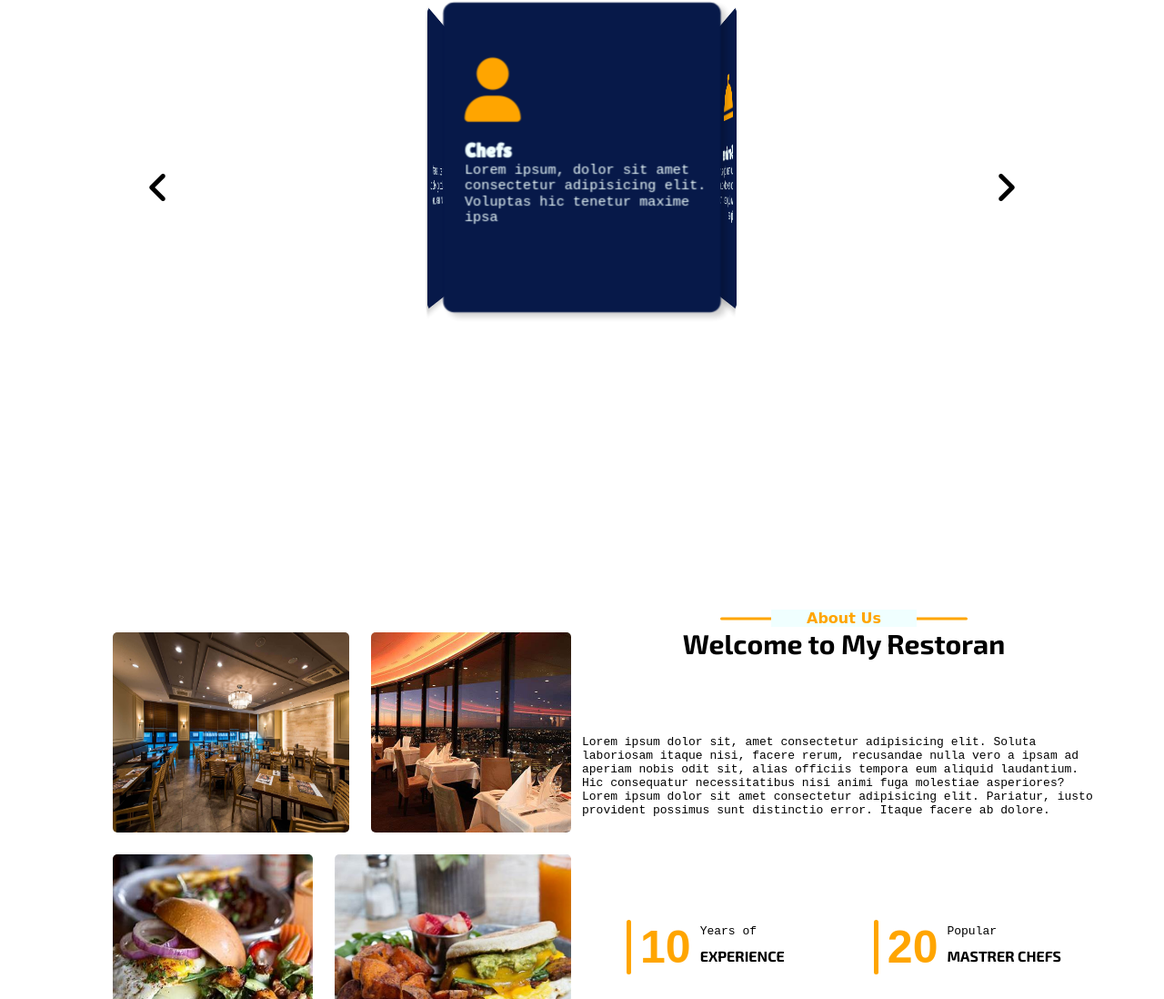
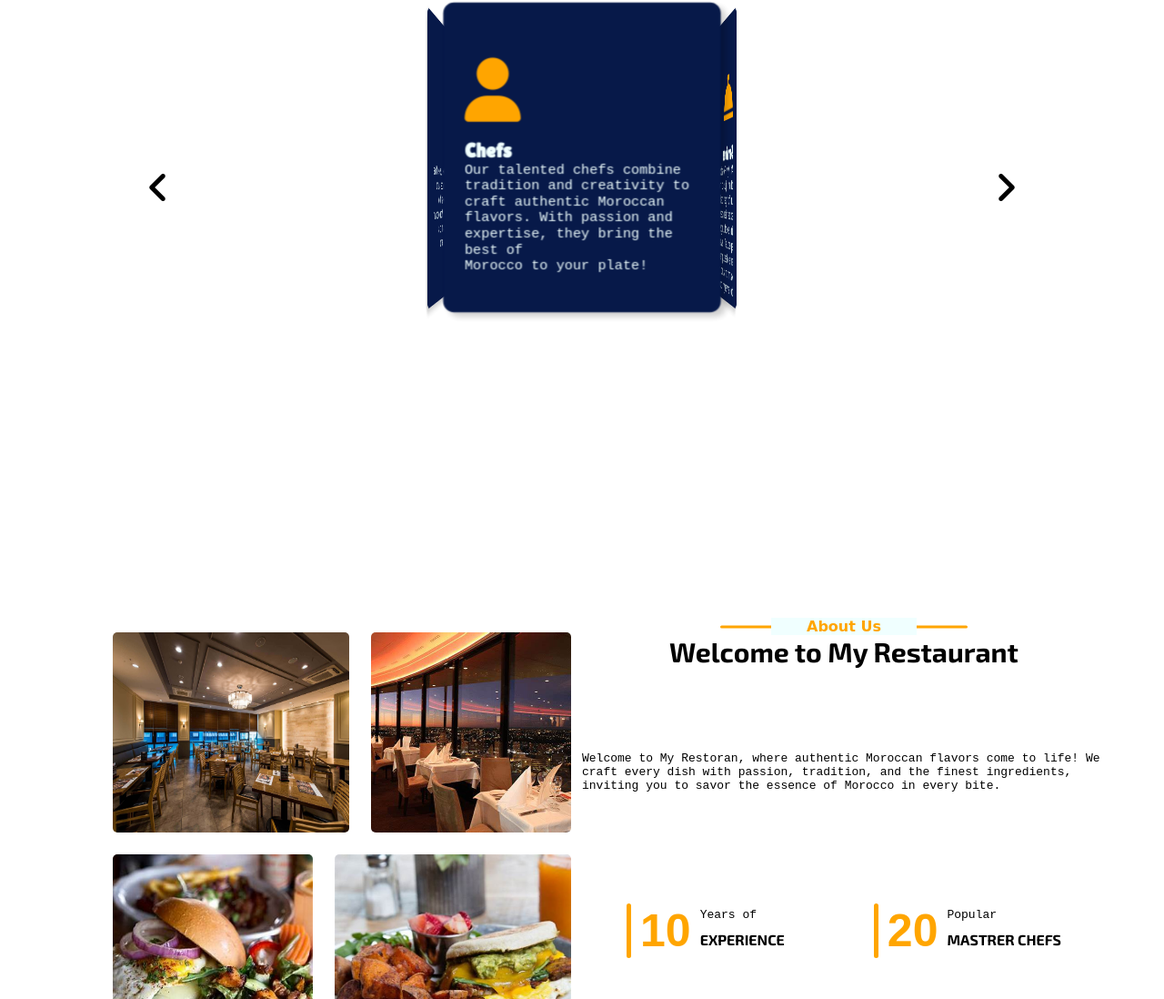
Before and after one commit to alielkhayatte/projects, a plain HTML site: page ali/index.html in a window 1280 px wide. Shown: the part 1913-3011 px from the top of the page at 91% size. Drawn offline with Linux system fonts and the light colour scheme; a web font is replaced by a local one.

Commit message:
Update index.html

```diff
--- a/ali/index.html
+++ b/ali/index.html
@@ -179,8 +179,7 @@
             <div class="text-serv">
               <h3 class="title-serv">Chefs</h3>
               <p class="p-serv">
-                Lorem ipsum, dolor sit amet consectetur adipisicing elit.
-                Voluptas hic tenetur maxime ipsa
+                Our talented chefs combine tradition and creativity to craft authentic Moroccan flavors. With passion and expertise, they bring the best of Morocco to your plate!
               </p>
             </div>
           </div>
@@ -191,8 +190,7 @@
             <div class="text-serv">
               <h3 class="title-serv">Quality food</h3>
               <p class="p-serv">
-                Lorem ipsum, dolor sit amet consectetur adipisicing elit.
-                Voluptas hic tenetur maxime ipsa
+                At My Restoran, we use the freshest ingredients and traditional recipes to deliver authentic Moroccan flavors. Every dish is crafted with care and passion!
               </p>
             </div>
           </div>
@@ -203,8 +201,7 @@
             <div class="text-serv">
               <h3 class="title-serv">Online order</h3>
               <p class="p-serv">
-                Lorem ipsum, dolor sit amet consectetur adipisicing elit.
-                Voluptas hic tenetur maxime ipsa
+                Craving authentic Moroccan flavors? Order online from My Restoran and enjoy your favorite dishes delivered straight to your door. Easy, fast, and delicious—Morocco’s best cuisine is just a click away!
               </p>
             </div>
           </div>
@@ -215,8 +212,7 @@
             <div class="text-serv">
               <h3 class="title-serv">Services</h3>
               <p class="p-serv">
-                Lorem ipsum, dolor sit amet consectetur adipisicing elit.
-                Voluptas hic tenetur maxime ipsa
+                At My Restoran, we offer more than just meals—we provide unforgettable dining experiences. From cozy dine-in settings to catering for special events, our services are designed to bring the warmth and flavor of Morocco to every occasion.
               </p>
             </div>
           </div>
@@ -241,16 +237,10 @@
         <div class="dscription">
           <div class="head-about">
             <h4 class="center">About Us</h4>
-            <h5>Welcome to My Restoran</h5>
+            <h5>Welcome to My Restaurant</h5>
           </div>
           <p>
-            Lorem ipsum dolor sit, amet consectetur adipisicing elit. Soluta
-            laboriosam itaque nisi, facere rerum, recusandae nulla vero a ipsam
-            ad aperiam nobis odit sit, alias officiis tempora eum aliquid
-            laudantium. Hic consequatur necessitatibus nisi animi fuga molestiae
-            asperiores? Lorem ipsum dolor sit amet consectetur adipisicing elit.
-            Pariatur, iusto provident possimus sunt distinctio error. Itaque
-            facere ab dolore.
+            Welcome to My Restoran, where authentic Moroccan flavors come to life! We craft every dish with passion, tradition, and the finest ingredients, inviting you to savor the essence of Morocco in every bite.
           </p>
           <div class="content-about">
             <div class="exp">
```
